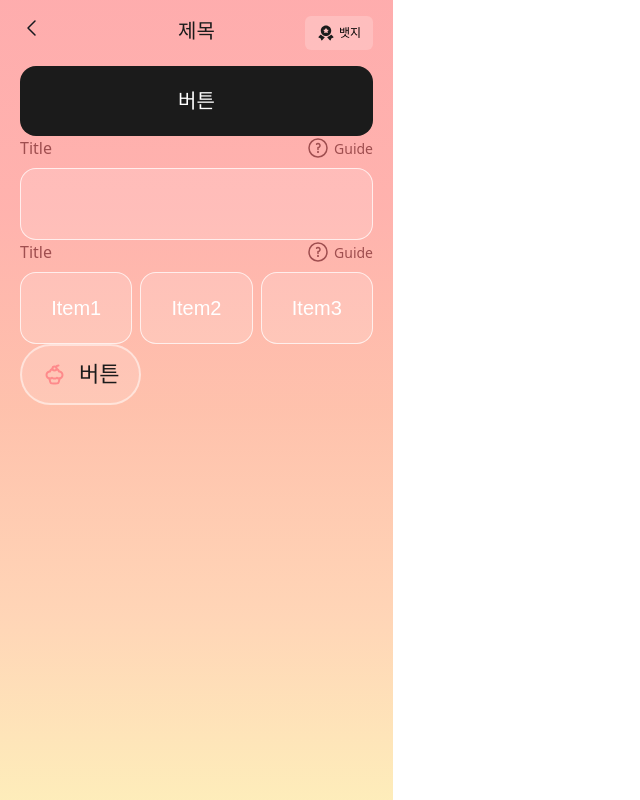
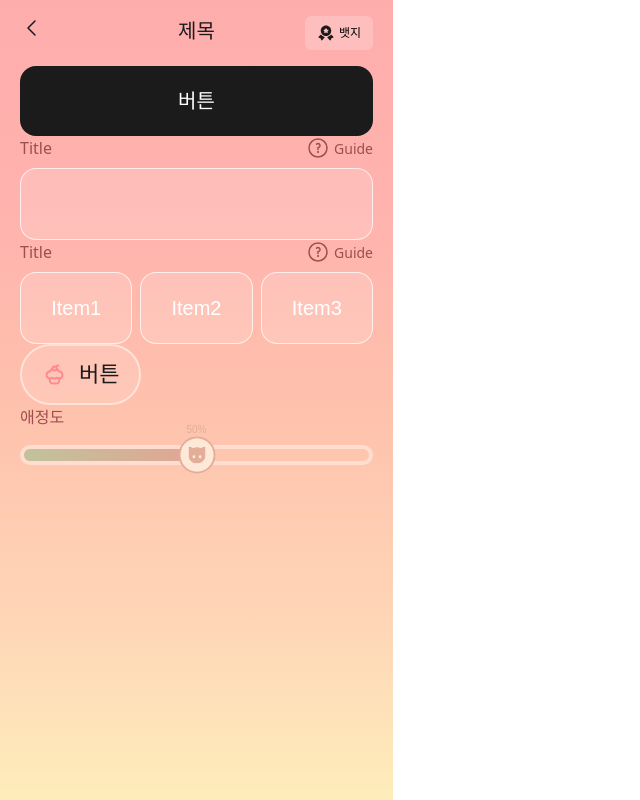
Before and after one commit to taykim01/becoming_zipsa, a Next.js app: page / in a window 1280 px wide. Shown: the whole page, without its empty margins (0-640 px from the left). Built offline with nearby package versions, Linux system fonts and the light colour scheme; a web font is replaced by a local one.

Commit message:
feat: Gauge 완성

```diff
--- a/src/app/(pages)/page.tsx
+++ b/src/app/(pages)/page.tsx
@@ -1,6 +1,7 @@
 
 import Button from "@/lib/button"
 import Container from "@/lib/container"
+import Gauge from "@/lib/gauge"
 import Input from "@/lib/input"
 
 export default function Page() {
@@ -19,6 +20,7 @@ export default function Page() {
             <Button.UserAction
                 iconType="Cake"
             >버튼</Button.UserAction>
+            <Gauge max={50} title="애정도" />
         </Container>
     )
 }
--- /dev/null
+++ b/src/lib/gauge/index.tsx
@@ -0,0 +1,40 @@
+function Indicator(props: {
+    value: number
+}) {
+    return (
+        <div className="relative">
+            <div className="font-fs-sb text-sb10 text-pink-300 w-full text-center absolute" style={{
+                margin: "0 auto",
+                top: "-15px",
+                }}>{props.value}%</div>
+            <div className="flex justify-center items-center rounded-full border-pink-300 border-2">
+                <div className="flex justify-center items-center rounded-full bg-beige p-2">
+                    <svg xmlns="http://www.w3.org/2000/svg" width="17" height="17" viewBox="0 0 17 17" fill="none">
+                        <path d="M4.19408 15.891C5.4523 16.5997 6.86431 16.9692 8.27632 17C8.34622 17 8.4301 17 8.5 17C9.92599 17 11.338 16.6611 12.6242 15.9834C13.7984 15.3673 14.861 14.4432 15.6441 13.288C16.5387 11.9632 17 10.377 17 8.72873C17 7.68137 17 6.64941 17 5.60204C17 4.46226 17 3.33788 17 2.1981C17 1.79764 17 1.39717 17 1.01211C17 0.288198 16.3431 -0.189277 15.7418 0.0725642L12.5543 1.5358C12.3446 1.62821 12.1069 1.64361 11.8972 1.5512C10.8627 1.10453 9.71628 0.873491 8.5 0.873491C7.28372 0.873491 6.13734 1.11993 5.1028 1.5512C4.89309 1.64361 4.65543 1.62821 4.44572 1.5358L1.25822 0.118926C0.657072 -0.158318 0 0.33456 0 1.05847C0 1.59756 0 2.15205 0 2.69113C0 3.81551 0 4.93989 0 6.07967C0 7.03462 0 7.97417 0 8.92912C0 10.454 0.447368 11.9326 1.24424 13.1648C1.99918 14.32 3.03372 15.2441 4.19408 15.891ZM11.6036 8.75969C12.3725 8.75969 13.0016 9.4528 13.0016 10.2999C13.0016 11.1471 12.3725 11.8402 11.6036 11.8402C10.8347 11.8402 10.2056 11.1471 10.2056 10.2999C10.2056 9.43756 10.8347 8.75969 11.6036 8.75969ZM5.39638 8.75969C6.1653 8.75969 6.79441 9.4528 6.79441 10.2999C6.79441 11.1471 6.1653 11.8402 5.39638 11.8402C4.62747 11.8402 3.99836 11.1471 3.99836 10.2999C3.99836 9.43756 4.62747 8.75969 5.39638 8.75969Z" fill="#E3AE99" />
+                    </svg>
+                </div>
+            </div>
+        </div>
+    )
+}
+
+export default function Gauge(props: {
+    max: number,
+    title: string
+}) {
+    return (
+        <div className="flex flex-col gap-4" style={{ maxWidth: 353 }}>
+            <div className="text-pink-500 text-r18">{props.title}</div>
+            <div className="border-4 rounded-full border-white-40 relative">
+                <div className="absolute" style={{
+                    left: `${props.max}%`,
+                    top: "50%",
+                    transform: "translate(-50%, -50%)"
+                }}>
+                    <Indicator value={props.max} />
+                </div>
+                <div className="h-3 w-full bg-gradient-gauge rounded-full" style={{ width: `${props.max}%` }} />
+            </div>
+        </div>
+    )
+}
--- a/tailwind.config.ts
+++ b/tailwind.config.ts
@@ -12,21 +12,24 @@ const config: Config = {
         'gradient-1': 'linear-gradient(180deg, rgba(254, 138, 139, 0.70) 0%, rgba(255, 146, 139, 0.70) 26%, rgba(254, 167, 137, 0.70) 51%, rgba(255, 195, 152, 0.70) 76.8%, rgba(253, 229, 157, 0.70) 100%)',
         'gradient-2': 'linear-gradient(180deg, #D5F8FF 0.01%, #BEB4FF 119.88%)',
         'gradient-3': 'linear-gradient(180deg, #FDCDD2 0.01%, #DDD1D2 32.38%, #BCD5D3 65.34%, #A2D8D3 90.51%, #85DBD4 119.88%)',
-        'gauge-gradient': 'linear-gradient(90deg, rgba(186, 194, 154, 0.90) 0%, rgba(224, 163, 146, 0.95) 100.32%, #FE8A8B 179.14%)',
+        'gradient-gauge': 'linear-gradient(90deg, rgba(186, 194, 154, 0.90) 0%, rgba(224, 163, 146, 0.95) 100.32%, #FE8A8B 179.14%)',
       },
     },
     colors: {
       'black': '#1b1b1b',
       'white': '#fff',
       'gray': '#f1f3f5',
+      'beige': '#FEE9D8',
       'gradient-1-70': '#fff',
       'gradient-1-90': '#fff',
       'pink-main': '#fe8a8b',
       'pink-200': '#ff6c6d',
+      'pink-300': '#E3AE99',
       'pink-500': '#9f4e4f',
       'white-12': 'rgba(255, 255, 255, 0.12)',
       'white-15': 'rgba(255, 255, 255, 0.15)',
       'white-20': 'rgba(255, 255, 255, 0.20)',
+      'white-40': 'rgba(255, 255, 255, 0.40)',
       'white-50': 'rgba(255, 255, 255, 0.50)',
       'white-72': 'rgba(255, 255, 255, 0.72)'
     },
```
